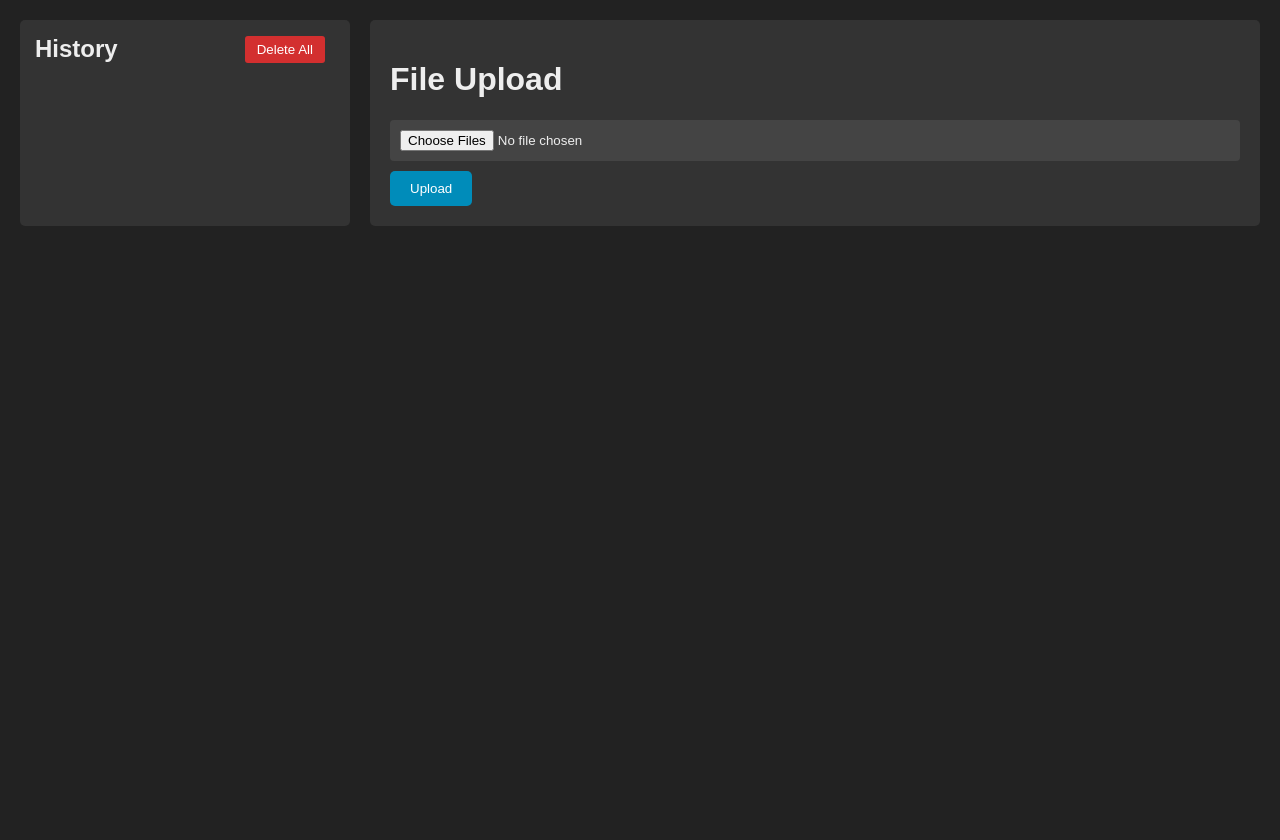
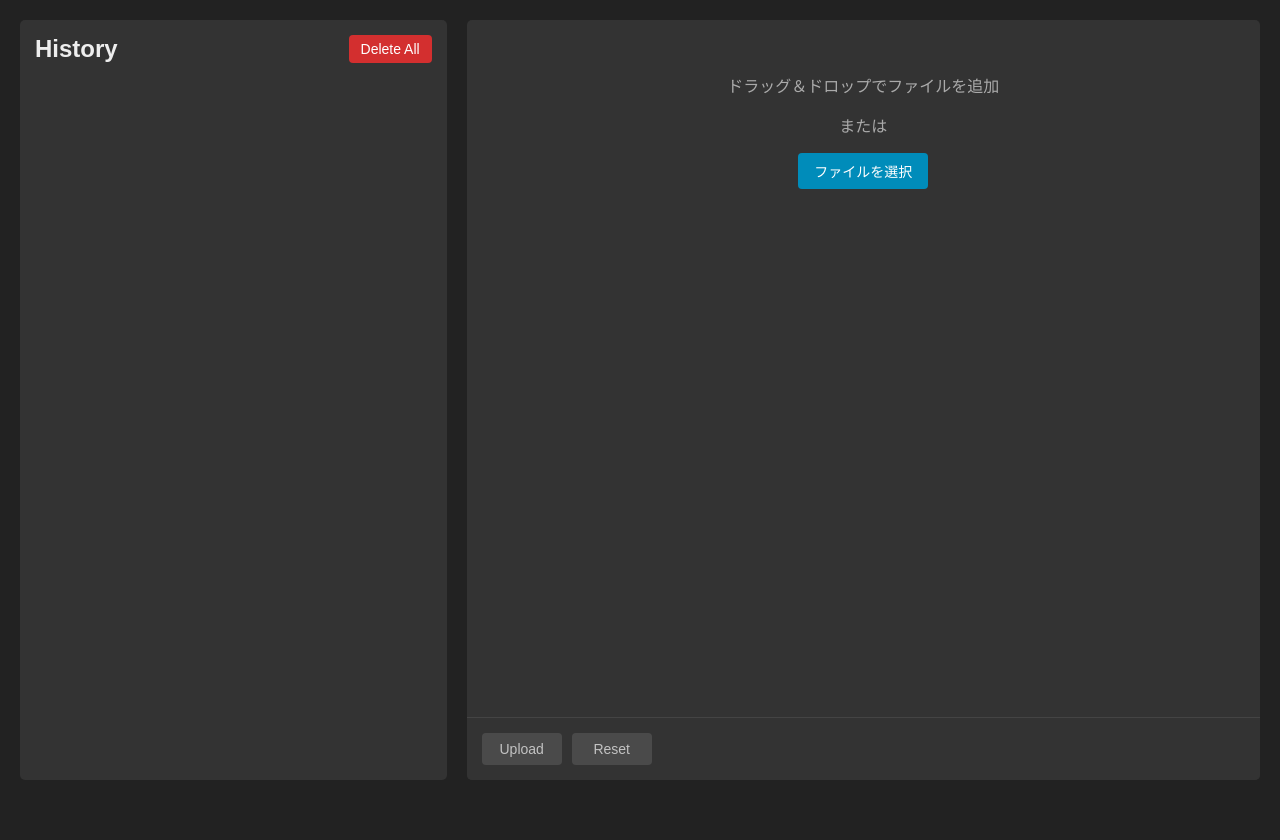
Before and after one commit to crosscore/File2PromptConverter-Railway, a FastAPI app: page / in a window 1280 px wide. Before the commit the page ends 226 px from the top, so only its background shows below. Run offline with FastAPI, Linux system fonts and the light colour scheme; data that the repository does not hold is empty.

Commit message:
Responsive UI Layout with Flexible Column Widths

```diff
--- a/src/static/scripts.js
+++ b/src/static/scripts.js
@@ -1,10 +1,12 @@
-// File2PromptConverter/src/templates/scripts.js
+// File2PromptConverter/src/static/scripts.js
 
 // DOM Elements
 const elements = {
-  form: document.getElementById('upload-form'),
   fileInput: document.getElementById('fileInput'),
-  uploadedFiles: document.getElementById('uploaded-files'),
+  dropArea: document.getElementById('dropArea'),
+  selectedFilesList: document.getElementById('selected-files-list'),
+  uploadBtn: document.getElementById('uploadBtn'),
+  resetBtn: document.getElementById('resetBtn'),
   resultContainer: document.getElementById('result-container'),
   resultText: document.getElementById('resultText'),
   toast: document.getElementById('toast'),
@@ -12,6 +14,153 @@ const elements = {
   deleteAllBtn: document.getElementById('deleteAllBtn'),
   confirmDialog: document.getElementById('confirmDialog')
 };
+
+// 選択されたファイルを保持するSet
+const selectedFiles = new Set();
+
+// ファイル入力トリガー
+function triggerFileInput() {
+  elements.fileInput.click();
+}
+
+// ファイルの追加処理
+function addFiles(files) {
+  for (const file of files) {
+      selectedFiles.add(file);
+  }
+  updateFilesList();
+  updateButtonStates();
+}
+
+// ファイルの削除処理
+function removeFile(fileName) {
+  for (const file of selectedFiles) {
+      if (file.name === fileName) {
+          selectedFiles.delete(file);
+          break;
+      }
+  }
+  updateFilesList();
+  updateButtonStates();
+}
+
+// ファイルリストの更新
+function updateFilesList() {
+  elements.selectedFilesList.innerHTML = '';
+
+  if (selectedFiles.size === 0) {
+      // ファイルが選択されていない場合はメッセージを表示
+      showDropZoneMessage(true);
+      return;
+  }
+
+  // メッセージを非表示
+  showDropZoneMessage(false);
+
+  // ファイルリストの表示
+  for (const file of selectedFiles) {
+      const fileItem = document.createElement('div');
+      fileItem.className = 'file-item';
+      fileItem.innerHTML = `
+          <span class="file-name" title="${file.name}">${file.name}</span>
+          <button class="remove-file" onclick="removeFile('${file.name}')" title="Remove file">&times;</button>
+      `;
+      elements.selectedFilesList.appendChild(fileItem);
+  }
+}
+
+// ドロップゾーンメッセージの表示/非表示
+function showDropZoneMessage(show) {
+  const existingMessage = elements.dropArea.querySelector('.drop-zone-message');
+  if (show && !existingMessage) {
+      const message = document.createElement('div');
+      message.className = 'drop-zone-message';
+      message.innerHTML = `
+          <p>ドラッグ＆ドロップでファイルを追加</p>
+          <p>または</p>
+          <button type="button" onclick="triggerFileInput()" class="select-files-btn">ファイルを選択</button>
+      `;
+      elements.dropArea.insertBefore(message, elements.selectedFilesList);
+  } else if (!show && existingMessage) {
+      existingMessage.remove();
+  }
+}
+
+// ボタンの状態更新
+function updateButtonStates() {
+  const hasFiles = selectedFiles.size > 0;
+  const hasResult = elements.resultContainer.style.display !== 'none';
+
+  elements.uploadBtn.disabled = !hasFiles;
+  elements.resetBtn.disabled = (!hasFiles && !hasResult);
+}
+
+// ファイルの全削除
+function resetFiles() {
+  selectedFiles.clear();
+  elements.fileInput.value = '';
+  updateFilesList();
+  updateButtonStates();
+  elements.resultContainer.style.display = 'none';
+  showDropZoneMessage(true);
+}
+
+// ファイルアップロード処理
+async function handleUpload() {
+  const formData = new FormData();
+  for (const file of selectedFiles) {
+      formData.append('files', file);
+  }
+
+  try {
+      const response = await fetch('/upload', {
+          method: 'POST',
+          body: formData
+      });
+
+      if (!response.ok) throw new Error(`HTTP error! status: ${response.status}`);
+
+      const resultText = await response.text();
+      elements.resultText.value = resultText;
+      elements.resultContainer.style.display = 'flex';
+  } catch (error) {
+      console.error('Error:', error);
+      showToast('Error uploading files: ' + error.message, 'error');
+  }
+}
+
+// ドラッグ&ドロップイベントハンドラ
+function handleDragOver(e) {
+  e.preventDefault();
+  e.stopPropagation();
+  elements.dropArea.classList.add('drag-over');
+}
+
+function handleDragLeave(e) {
+  e.preventDefault();
+  e.stopPropagation();
+  const rect = elements.dropArea.getBoundingClientRect();
+  const isLeaving =
+      e.clientX <= rect.left ||
+      e.clientX >= rect.right ||
+      e.clientY <= rect.top ||
+      e.clientY >= rect.bottom;
+
+  if (isLeaving) {
+      elements.dropArea.classList.remove('drag-over');
+  }
+}
+
+function handleDrop(e) {
+  e.preventDefault();
+  e.stopPropagation();
+  elements.dropArea.classList.remove('drag-over');
+
+  const dt = e.dataTransfer;
+  const files = dt.files;
+
+  addFiles(files);
+}
 
 // 履歴の読み込みと表示
 async function loadHistory() {
@@ -66,7 +215,7 @@ async function loadHistoryItem(id) {
 
       const data = await response.json();
       elements.resultText.value = data.content;
-      elements.resultContainer.style.display = 'block';
+      elements.resultContainer.style.display = 'flex';
       showToast('Data loaded successfully');
   } catch (error) {
       console.error('Error loading data:', error);
@@ -80,7 +229,7 @@ async function deleteHistoryItem(id) {
       const response = await fetch(`/data/${id}`, { method: 'DELETE' });
       if (!response.ok) throw new Error('Failed to delete data');
 
-      await loadHistory(); // 履歴を再読み込み
+      await loadHistory();
       showToast('Data deleted successfully');
   } catch (error) {
       console.error('Error deleting data:', error);
@@ -88,7 +237,35 @@ async function deleteHistoryItem(id) {
   }
 }
 
-// 全履歴削除の確認ダイアログを表示
+// コンテンツの保存
+async function saveContent() {
+  if (!selectedFiles.size) {
+      showToast('No files to save', 'error');
+      return;
+  }
+
+  const formData = new FormData();
+  for (const file of selectedFiles) {
+      formData.append('files', file);
+  }
+
+  try {
+      const response = await fetch('/save', {
+          method: 'POST',
+          body: formData
+      });
+
+      if (!response.ok) throw new Error('Failed to save data');
+
+      await loadHistory();
+      showToast('Data saved successfully');
+  } catch (error) {
+      console.error('Error saving data:', error);
+      showToast('Failed to save data', 'error');
+  }
+}
+
+// 確認ダイアログを表示
 function showDeleteAllDialog() {
   elements.confirmDialog.style.display = 'flex';
 }
@@ -99,7 +276,7 @@ async function confirmDeleteAll() {
       const response = await fetch('/data', { method: 'DELETE' });
       if (!response.ok) throw new Error('Failed to delete all data');
 
-      await loadHistory(); // 履歴を再読み込み
+      await loadHistory();
       closeDialog();
       showToast('All data deleted successfully');
   } catch (error) {
@@ -113,73 +290,6 @@ function closeDialog() {
   elements.confirmDialog.style.display = 'none';
 }
 
-// コンテンツの保存
-async function saveContent() {
-  if (!elements.resultText.value) {
-      showToast('No content to save', 'error');
-      return;
-  }
-
-  const formData = new FormData();
-  for (const file of elements.fileInput.files) {
-      formData.append('files', file);
-  }
-
-  try {
-      const response = await fetch('/save', {
-          method: 'POST',
-          body: formData
-      });
-
-      if (!response.ok) throw new Error('Failed to save data');
-
-      const result = await response.json();
-      await loadHistory(); // 履歴を再読み込み
-      showToast('Data saved successfully');
-  } catch (error) {
-      console.error('Error saving data:', error);
-      showToast('Failed to save data', 'error');
-  }
-}
-
-// File Display Handler
-function displayFileNames() {
-  elements.uploadedFiles.innerHTML = '';
-
-  if (elements.fileInput.files.length > 0) {
-      const fileNames = Array.from(elements.fileInput.files)
-          .map(file => file.name)
-          .join(', ');
-      elements.uploadedFiles.textContent = 'Selected files: ' + fileNames;
-  }
-}
-
-// File Upload Handler
-async function handleFileUpload(event) {
-  event.preventDefault();
-
-  const formData = new FormData();
-  for (const file of elements.fileInput.files) {
-      formData.append('files', file);
-  }
-
-  try {
-      const response = await fetch('/upload', {
-          method: 'POST',
-          body: formData
-      });
-
-      if (!response.ok) throw new Error(`HTTP error! status: ${response.status}`);
-
-      const resultText = await response.text();
-      elements.resultText.value = resultText;
-      elements.resultContainer.style.display = 'block';
-  } catch (error) {
-      console.error('Error:', error);
-      showToast('Error uploading files: ' + error.message, 'error');
-  }
-}
-
 // クリップボードにコピー
 async function copyToClipboard() {
   try {
@@ -189,14 +299,6 @@ async function copyToClipboard() {
       console.error('Failed to copy text: ', err);
       showToast('Failed to copy text', 'error');
   }
-}
-
-// フォームのリセット
-function resetForm() {
-  elements.fileInput.value = '';
-  elements.uploadedFiles.innerHTML = '';
-  elements.resultText.value = '';
-  elements.resultContainer.style.display = 'none';
 }
 
 // トースト表示
@@ -219,8 +321,20 @@ function showToast(message, type = 'success', duration = 2400) {
 
 // Event Listeners
 document.addEventListener('DOMContentLoaded', () => {
-  elements.form.addEventListener('submit', handleFileUpload);
-  elements.fileInput.addEventListener('change', displayFileNames);
+  // ドロップゾーンイベント
+  elements.dropArea.addEventListener('dragover', handleDragOver);
+  elements.dropArea.addEventListener('dragleave', handleDragLeave);
+  elements.dropArea.addEventListener('drop', handleDrop);
+
+  // ファイル選択イベント
+  elements.fileInput.addEventListener('change', (e) => {
+      addFiles(e.target.files);
+  });
+
+  // 履歴関連
   elements.deleteAllBtn.addEventListener('click', showDeleteAllDialog);
-  loadHistory(); // 初期読み込み
+
+  // 初期表示
+  showDropZoneMessage(true);
+  loadHistory();
 });
--- a/src/static/style.css
+++ b/src/static/style.css
@@ -6,21 +6,28 @@ body {
     color: #eee;
     margin: 0;
     padding: 20px;
+    min-height: 100vh;
+    overflow: hidden;
 }
 
 .main-container {
     display: flex;
     gap: 20px;
-    max-width: 1400px;
+    max-width: 1800px;
     margin: 0 auto;
+    height: calc(100vh - 40px);
 }
 
-/* 履歴パネル */
+/* 履歴パネル（左列） */
 .history-panel {
-    width: 300px;
+    flex: 1;  /* 1:2:3の比率の "1" */
+    min-width: 250px;
     background-color: #333;
     border-radius: 5px;
     padding: 15px;
+    display: flex;
+    flex-direction: column;
+    overflow: hidden;
 }
 
 .history-header {
@@ -32,11 +39,13 @@ body {
 
 .history-header h2 {
     margin: 0;
+    font-size: 1.5em;
 }
 
 .history-list {
+    flex: 1;
     overflow-y: auto;
-    max-height: calc(100vh - 150px);
+    padding-right: 5px;
 }
 
 .history-item {
@@ -61,78 +70,182 @@ body {
     margin: 5px 0;
 }
 
-.history-item .actions {
-    text-align: right;
+/* ファイル操作パネル（中列） */
+.file-operation-panel {
+    flex: 2;  /* 1:2:3の比率の "2" */
+    min-width: 250px;
+    background-color: #333;
+    border-radius: 5px;
+    display: flex;
+    flex-direction: column;
+    position: relative;
+    overflow: hidden;
 }
 
-.delete-btn {
-    background-color: #d32f2f;
-    color: white;
-    border: none;
-    border-radius: 3px;
-    padding: 4px 8px;
-    cursor: pointer;
-    font-size: 0.8em;
+.drop-zone {
+    flex: 1;
+    padding: 15px;
+    display: flex;
+    flex-direction: column;
+    gap: 15px;
+    border: 2px dashed transparent;
+    transition: all 0.3s ease;
 }
 
-.delete-all-btn {
-    background-color: #d32f2f;
-    color: white;
-    border: none;
-    border-radius: 3px;
-    padding: 6px 12px;
-    cursor: pointer;
+.drop-zone.drag-over {
+    background-color: #3a3a3a;
+    border-color: #008CBA;
 }
 
-/* メインコンテンツパネル */
-.content-panel {
+.drop-zone-message {
+    text-align: center;
+    color: #aaa;
+    margin: 20px 0;
+}
+
+.selected-files-list {
+    flex: 1;
+    overflow-y: auto;
+    padding-right: 5px;
+}
+
+.file-item {
+    display: flex;
+    justify-content: space-between;
+    align-items: center;
+    background-color: #444;
+    padding: 8px 12px;
+    margin-bottom: 8px;
+    border-radius: 4px;
+    transition: background-color 0.2s ease;
+}
+
+.file-item:hover {
+    background-color: #555;
+}
+
+.file-item .file-name {
     flex-grow: 1;
+    margin-right: 10px;
+    white-space: nowrap;
+    overflow: hidden;
+    text-overflow: ellipsis;
+}
+
+.file-actions {
+    padding: 15px;
+    display: flex;
+    gap: 10px;
+    background-color: #333;
+    border-top: 1px solid #444;
+}
+
+/* 結果表示パネル（右列） */
+.result-panel {
+    flex: 3;  /* 1:2:3の比率の "3" */
+    min-width: 250px;
     background-color: #333;
     border-radius: 5px;
-    padding: 20px;
+    display: flex;
+    flex-direction: column;
+    overflow: hidden;
 }
 
-/* フォームコンポーネント */
-input[type="file"] {
-    margin-bottom: 10px;
-    background-color: #444;
-    padding: 10px;
-    border-radius: 4px;
-    width: calc(100% - 20px);
+.result-header {
+    padding: 15px;
+    border-bottom: 1px solid #444;
 }
 
+.result-header h2 {
+    margin: 0;
+    font-size: 1.5em;
+}
+
+.result-content {
+    flex: 1;
+    padding: 15px;
+    display: flex;
+    flex-direction: column;
+    gap: 15px;
+}
+
+textarea {
+    flex: 1;
+    background-color: #444;
+    color: #eee;
+    border: 1px solid #555;
+    border-radius: 4px;
+    padding: 10px;
+    font-family: monospace;
+    font-size: 14px;
+    line-height: 1.4;
+    resize: none;
+}
+
+.result-actions {
+    display: flex;
+    gap: 10px;
+    justify-content: flex-end;
+}
+
+/* ボタンスタイル */
 button {
     background-color: #008CBA;
     color: white;
-    padding: 10px 20px;
+    padding: 8px 16px;
     border: none;
-    border-radius: 5px;
+    border-radius: 4px;
     cursor: pointer;
-    margin-right: 10px;
+    font-size: 14px;
+    min-width: 80px;
+    transition: all 0.2s ease;
 }
 
-button:hover {
+button:hover:not(:disabled) {
     opacity: 0.9;
+}
+
+button:disabled {
+    background-color: #555;
+    cursor: not-allowed;
+    opacity: 0.7;
 }
 
 .save-button {
     background-color: #4CAF50;
 }
 
-.reset-button {
-    background-color: #f44336;
+.delete-btn {
+    background-color: #d32f2f;
 }
 
-/* テキストエリア */
-textarea {
-    width: 100%;
-    box-sizing: border-box;
-    margin-bottom: 10px;
-    background-color: #444;
-    color: #eee;
-    border: 1px solid #555;
-    border-radius: 4px;
-    padding: 10px;
+.delete-all-btn {
+    background-color: #d32f2f;
+    padding: 6px 12px;
+}
+
+.file-item .remove-file {
+    background-color: transparent;
+    color: #ff4444;
+    padding: 4px 8px;
+    min-width: auto;
+    font-size: 1.2em;
+    opacity: 0.7;
+}
+
+.file-item .remove-file:hover {
+    opacity: 1;
+    color: #ff6666;
+}
+
+/* ファイル選択ボタン */
+.select-files-btn {
+    align-self: center;
+    background-color: #008CBA;
+}
+
+.hidden-file-input {
+    display: none;
 }
 
 /* ダイアログ */
@@ -163,7 +276,7 @@ textarea {
     margin-top: 20px;
 }
 
-/* トースト */
+/* トースト通知 */
 .toast {
     position: fixed;
     bottom: 20px;
@@ -182,3 +295,52 @@ textarea {
 .toast.show {
     opacity: 1;
 }
+
+/* スクロールバースタイル */
+::-webkit-scrollbar {
+    width: 8px;
+    height: 8px;
+}
+
+::-webkit-scrollbar-track {
+    background: #333;
+    border-radius: 4px;
+}
+
+::-webkit-scrollbar-thumb {
+    background: #666;
+    border-radius: 4px;
+}
+
+::-webkit-scrollbar-thumb:hover {
+    background: #888;
+}
+
+/* レスポンシブ対応 */
+@media (max-width: 1024px) {
+    .main-container {
+        flex-direction: column;
+        height: auto;
+        gap: 15px;
+    }
+
+    .history-panel,
+    .file-operation-panel,
+    .result-panel {
+        width: 100%;
+        flex: none;
+    }
+
+    .history-panel {
+        height: 300px;
+    }
+
+    .file-operation-panel {
+        height: 400px;
+    }
+
+    .result-panel {
+        height: calc(100vh - 800px);
+        min-height: 400px;
+    }
+}
--- a/src/templates/index.html
+++ b/src/templates/index.html
@@ -1,41 +1,58 @@
 <!--File2PromptConverter/src/templates/index.html-->
-
 <!DOCTYPE html>
-<html>
+<html lang="ja">
 <head>
     <title>File Uploader</title>
     <link rel="stylesheet" href="/static/style.css">
     <link rel="icon" type="image/x-icon" href="/static/favicon.ico">
     <link rel="shortcut icon" type="image/x-icon" href="/static/favicon.ico">
+    <meta charset="UTF-8">
+    <meta name="viewport" content="width=device-width, initial-scale=1.0">
 </head>
 <body>
     <div class="main-container">
-        <!-- 左側：履歴一覧 -->
+        <!-- 左列：履歴パネル -->
         <div class="history-panel">
             <div class="history-header">
                 <h2>History</h2>
-                <button id="deleteAllBtn" class="delete-all-btn">Delete All</button>
+                <button id="deleteAllBtn" class="delete-all-btn" title="Delete all history">Delete All</button>
             </div>
             <div id="history-list" class="history-list">
                 <!-- 履歴項目がJavaScriptで動的に追加されます -->
             </div>
         </div>
 
-        <!-- 右側：メインコンテンツ -->
-        <div class="content-panel">
-            <h1>File Upload</h1>
-            <form id="upload-form" enctype="multipart/form-data">
-                <input type="file" name="files" id="fileInput" multiple>
-                <button type="submit">Upload</button>
-            </form>
-            <div id="uploaded-files"></div>
-            <div id="result-container" style="display: none;">
+        <!-- 中列：ファイル操作パネル -->
+        <div class="file-operation-panel">
+            <div class="drop-zone" id="dropArea">
+                <div class="drop-zone-message">
+                    <p>ドラッグ＆ドロップでファイルを追加</p>
+                    <p>または</p>
+                    <input type="file" id="fileInput" multiple class="hidden-file-input">
+                    <button type="button" onclick="triggerFileInput()" class="select-files-btn">ファイルを選択</button>
+                </div>
+
+                <div class="selected-files-list" id="selected-files-list">
+                    <!-- 選択されたファイルがJavaScriptで動的に追加されます -->
+                </div>
+            </div>
+
+            <div class="file-actions">
+                <button type="button" onclick="handleUpload()" id="uploadBtn" disabled>Upload</button>
+                <button type="button" onclick="resetFiles()" id="resetBtn" disabled>Reset</button>
+            </div>
+        </div>
+
+        <!-- 右列：結果表示パネル -->
+        <div id="result-container" class="result-panel" style="display: none;">
+            <div class="result-header">
                 <h2>Result</h2>
-                <textarea id="resultText" rows="20"></textarea><br>
-                <div class="button-group">
-                    <button onclick="copyToClipboard()">Copy to Clipboard</button>
-                    <button onclick="saveContent()" class="save-button">Save</button>
-                    <button onclick="resetForm()" class="reset-button">Reset</button>
+            </div>
+            <div class="result-content">
+                <textarea id="resultText" spellcheck="false"></textarea>
+                <div class="result-actions">
+                    <button type="button" onclick="copyToClipboard()">Copy to Clipboard</button>
+                    <button type="button" onclick="saveContent()" class="save-button">Save</button>
                 </div>
             </div>
         </div>
@@ -47,7 +64,7 @@
             <h3>Confirmation</h3>
             <p>Are you sure you want to delete all history?</p>
             <div class="dialog-buttons">
-                <button onclick="confirmDeleteAll()">Yes</button>
+                <button onclick="confirmDeleteAll()" class="delete-btn">Yes</button>
                 <button onclick="closeDialog()">No</button>
             </div>
         </div>
```
